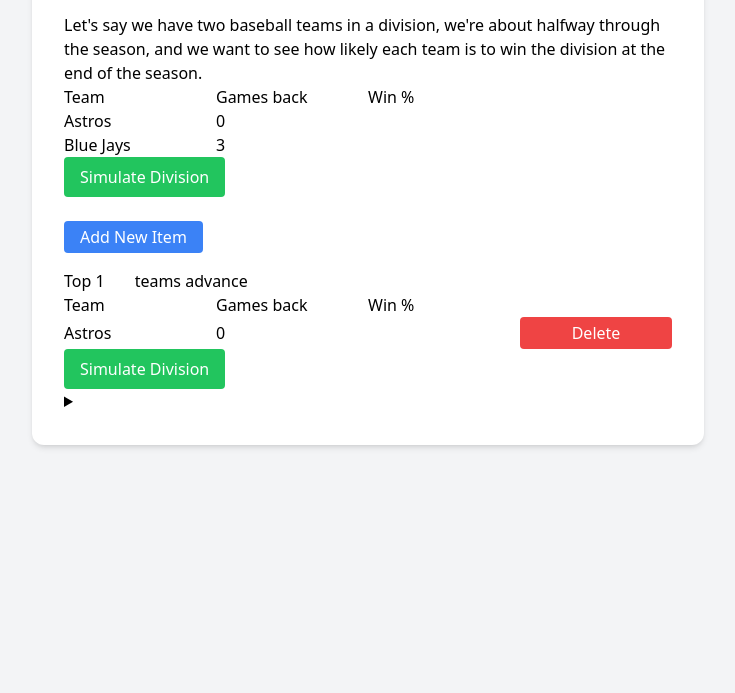
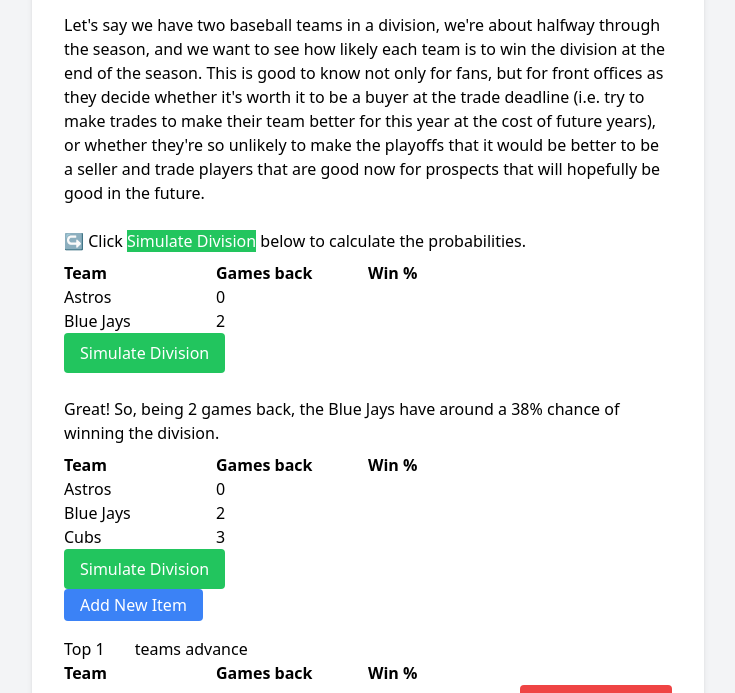
Before and after one commit to gregstoll/divisionRaceProbabilities, a website: page index.html in a window 1280 px wide. Shown: the part 99-792 px from the top of the page, without its empty margins (272-1007 px from the left). Drawn offline with Linux system fonts and the light colour scheme.

Commit message:
More writeup and a little styling

```diff
--- a/index.html
+++ b/index.html
@@ -11,16 +11,32 @@
     <div class="max-w-md mx-auto bg-white rounded-xl shadow-md overflow-hidden md:max-w-2xl">
         <div class="p-8">
             <h1 class="text-2xl font-bold mb-4">Division Race Probabilities</h1>
+            <!--<h2 class="text-xl font-bold">Motivation</h2>-->
             <p>Let's say we have two baseball teams in a division, we're about halfway through
                 the season, and we want to see how likely each team is to win the division at the
-                end of the season.</p>
+                end of the season. This is good to know not only for fans, but for front offices
+                as they decide whether it's worth it to be a buyer at the trade deadline (i.e. try
+                to make trades to make their team better for this year at the cost of future years), or
+                whether they're so unlikely to make the playoffs that it would be better to be a seller and
+                trade players that are good now for prospects that will hopefully be good in the future.</p>
+            <br>
+            <p>&hookrightarrow; Click <span class="bg-green-500 text-white">Simulate Division</span> below to calculate
+            the probabilities.</p>
             <division-element readonly="true">
                 <team-games-back team-name="Astros" games-back="0"></team-games-back>
-                <team-games-back team-name="Blue Jays" games-back="3"></team-games-back>
+                <team-games-back team-name="Blue Jays" games-back="2"></team-games-back>
             </division-element>
             <br><br>
+            <p>Great! So, being 2 games back, the Blue Jays have around a 38% chance of winning the division.
+            </p>
+            <division-element readonly="true">
+                <team-games-back team-name="Astros" games-back="0"></team-games-back>
+                <team-games-back team-name="Blue Jays" games-back="2"></team-games-back>
+                <team-games-back team-name="Cubs" games-back="3"></team-games-back>
+            </division-element>
+
             <division-element></division-element>
-            <details><summary></summary>
+            <details class="mt-8"><summary></summary>
                 <button id="runTests" class="bg-yellow-500 text-white px-4 py-2 rounded">Run tests</button>
                 <div id="testResults"></div>
             </details>
@@ -227,7 +243,7 @@
             const items = this.shadowRoot.querySelectorAll('team-games-back');
             const gamesBackArray = Array.from(items).map(item => item.gamesBack);
             const GAMES = 80;
-            const NUM_ITERATIONS = 3000;
+            const NUM_ITERATIONS = 5000;
             let results = simulateDivision(gamesBackArray, GAMES, NUM_ITERATIONS);
             this.simulationsUpToDate = true;
             items.forEach((item, index) => {
@@ -274,11 +290,11 @@
         this.shadowRoot.innerHTML = `
             <link rel="stylesheet" href="output.css">
             ${!this.readonly ? addItemHtml : ""}
-            <div>${this.readonly ?
+            <div class="mt-2">${this.readonly ?
                     ((this.numberOfWinningTeams > 1) ?  numberOfWinningTeamsReadonlyHtml : "")
                     : numberOfWinningTeamsEditableHtml}</div>
             <div class="grid grid-cols-4" id="itemList">
-                <div>Team</div><div>Games back</div><div>Win %</div><div></div>
+                <div class="font-semibold">Team</div><div class="font-semibold">Games back</div><div class="font-semibold">Win %</div><div></div>
             </div>
             <button id="simulate" class="bg-green-500 text-white px-4 py-2 rounded">Simulate Division</button>
         `;
```
Also changed, not shown: output.css.
